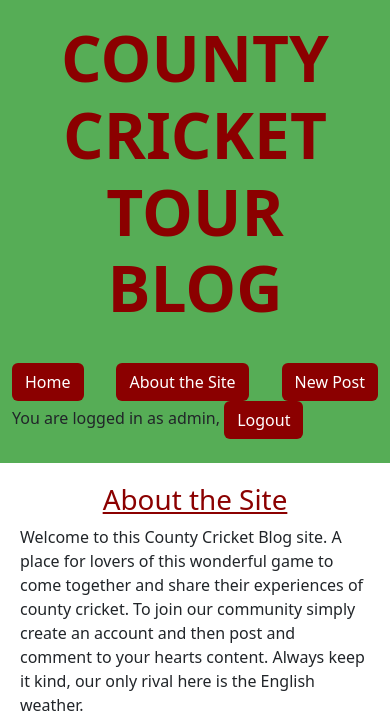
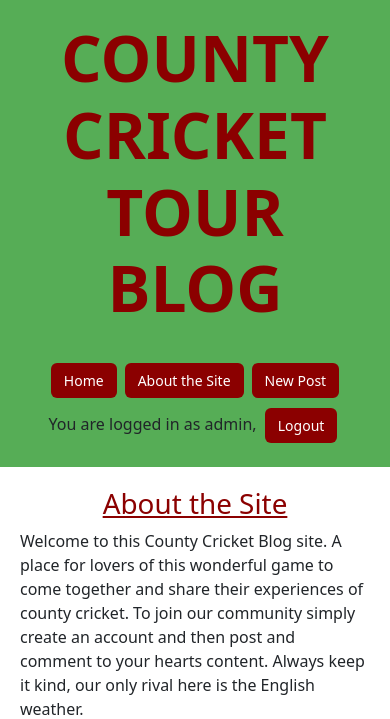
Before and after one commit to jambardev/County-Cricket-Tour-Blog, a Django app: page /about/ in a window 390 px wide. Shown: the top 719 px of the page. Run offline with Django 4.2, Linux system fonts and the light colour scheme; a user stored in the database is signed in; some libraries are stand-ins or nearby versions.

Commit message:
Responsive design changes made to navbar

```diff
--- a/static/css/style.css
+++ b/static/css/style.css
@@ -101,4 +101,23 @@
         width: 100%;
         margin-right: 0;
     }
+
+    /* Styling for navbar on a mobile */
+    .nav-btn {
+        font-size: 14px;
+        margin: 0 4px;
+    }
+
+    .navbar .container-fluid {
+        display: flex;
+        flex-wrap: wrap;
+        justify-content: center;
+    }
+
+    .user-msg {
+        display: flex;
+        justify-content: center;
+        width: 100%;
+        margin-top: 10px;
+    }
 }
--- a/templates/base.html
+++ b/templates/base.html
@@ -31,7 +31,7 @@
         <h1 class="title">COUNTY CRICKET TOUR BLOG</h1>
     </div>
     <!-- Navigation -->
-    <nav class="navbar navbar-expand-lg navbar-light nav-bg">
+    <nav class="navbar navbar-expand-lg nav-bg">
         <div class="container-fluid">
             <a href="{% url 'home' %}" class="btn nav-btn">
                 Home
@@ -41,6 +41,7 @@
             </a>
             {% if user.is_authenticated %}
             <a href="{% url 'add_post' %}" class="btn nav-btn">New Post</a>
+            <div class="user-msg">
 	            <p>
                     You are logged in as {{ user }},
                     <a class="btn nav-btn{% if request.path == logout_url %}active{% endif %}" aria-current="page"
@@ -48,6 +49,7 @@
                         Logout
                     </a>
                 </p>
+            </div>
             {% else %}
 	        <a class="btn nav-btn {% if request.path == signup_url %}active{% endif %}" aria-current="page"
 		        href="{% url 'account_signup' %}">
```
Also changed, not shown: db.sqlite3, 1 other file. Lines whose indentation alone changed are shown as unchanged.
